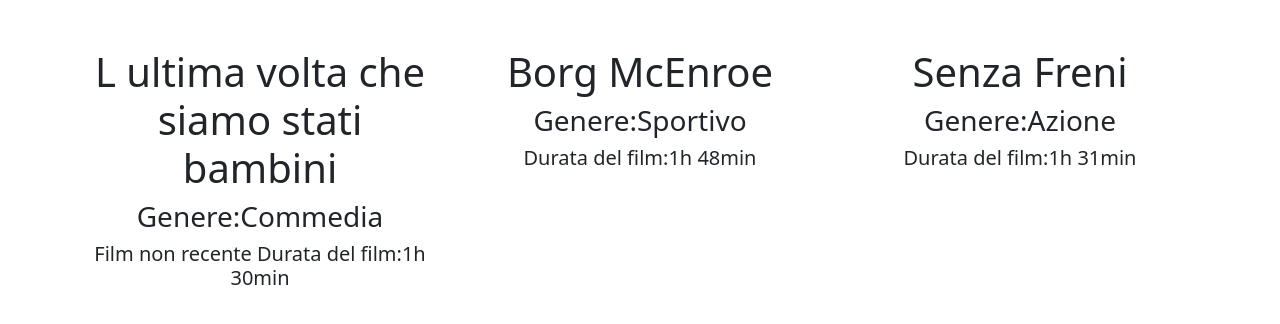
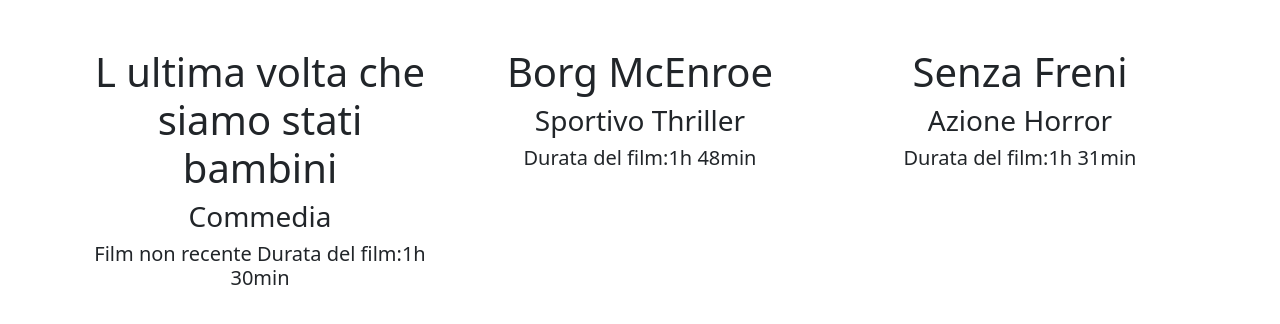
Before and after one commit to zGiusee/php-oop-1, a PHP site: page / in a window 1280 px wide. Shown: the top 324 px of the page. Run offline with PHP 8.4, Linux system fonts and the light colour scheme.

Commit message:
[UPDATE] Bonus 1 and Bonus 2 done

```diff
--- a/index.php
+++ b/index.php
@@ -29,15 +29,14 @@ class Movies
 };
 
 // Aggiungo le istanze alla classe Movie
-$movie_1 = new Movies('L ultima volta che siamo stati bambini', 'Commedia', '1h 30min');
-$movie_2 = new Movies('Borg McEnroe', 'Sportivo', '1h 48min');
-$movie_3 = new Movies('Senza Freni', 'Azione', '1h 31min');
+$movie_1 = new Movies('L ultima volta che siamo stati bambini', ['Commedia'], '1h 30min');
+$movie_2 = new Movies('Borg McEnroe', ['Sportivo', 'Thriller'], '1h 48min');
+$movie_3 = new Movies('Senza Freni', ['Azione', 'Horror'], '1h 31min');
 
 // Inserisco la data applicando la funzione
 $movie_1->setFilmYear(2023);
 $movie_1->setFilmYear(2017);
 $movie_1->setFilmYear(2013);
-
 
 // Inserisco le istanze in un array per ciclarle
 $moviesArray = [
@@ -65,7 +64,13 @@ $moviesArray = [
                     <div class="col-4">
                         <div class="text-center">
                             <h1><?php echo $movie->title ?></h1>
-                            <h3><?php echo "Genere:" . $movie->genre ?></h3>
+
+                            <!-- Ciclo i generi dell'array -->
+                            <h3><?php foreach ($movie->genre as $genres) { ?>
+                                    <?php echo $genres ?>
+                                <?php  } ?>
+                            </h3>
+
                             <h5><?php echo  $movie->year . " Durata del film:" . $movie->duration ?></h5>
                         </div>
                     </div>
```
